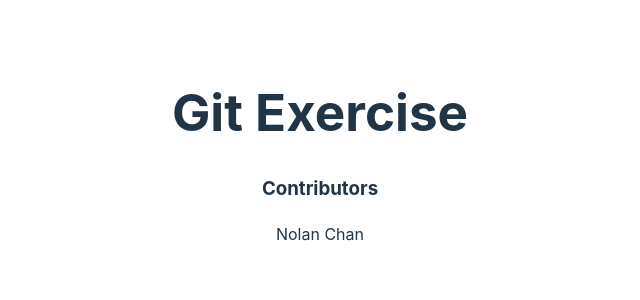
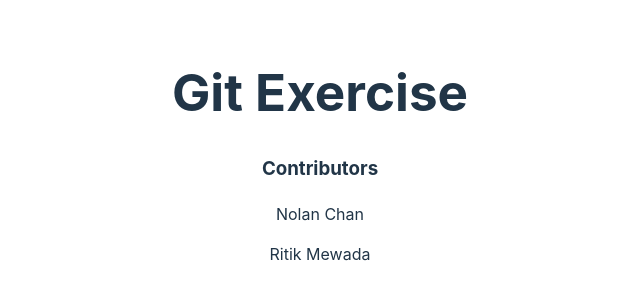
Before and after one commit to NolanChan1/GitExercise, a React (Vite) app: page / in a window 1280 px wide. Shown: the part 244-544 px from the top of the page, without its empty margins (320-960 px from the left). Built offline with nearby package versions, Linux system fonts and the light colour scheme.

Commit message:
add name as a paragraph

```diff
--- a/src/App.jsx
+++ b/src/App.jsx
@@ -6,6 +6,7 @@ function App() {
       <h1>Git Exercise</h1>
       <h3>Contributors</h3>
       <p>Nolan Chan</p>
+      <p>Ritik Mewada</p>
     </div>
   );
 }
```
